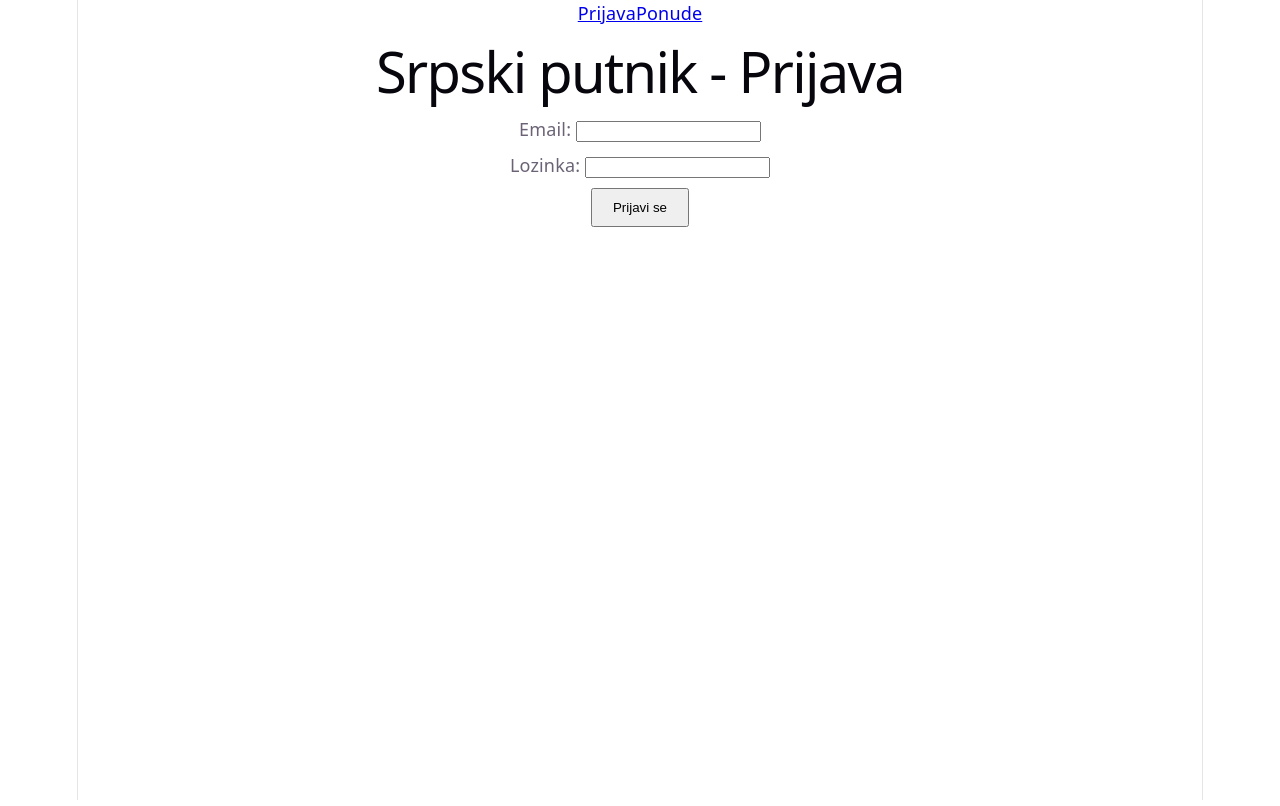
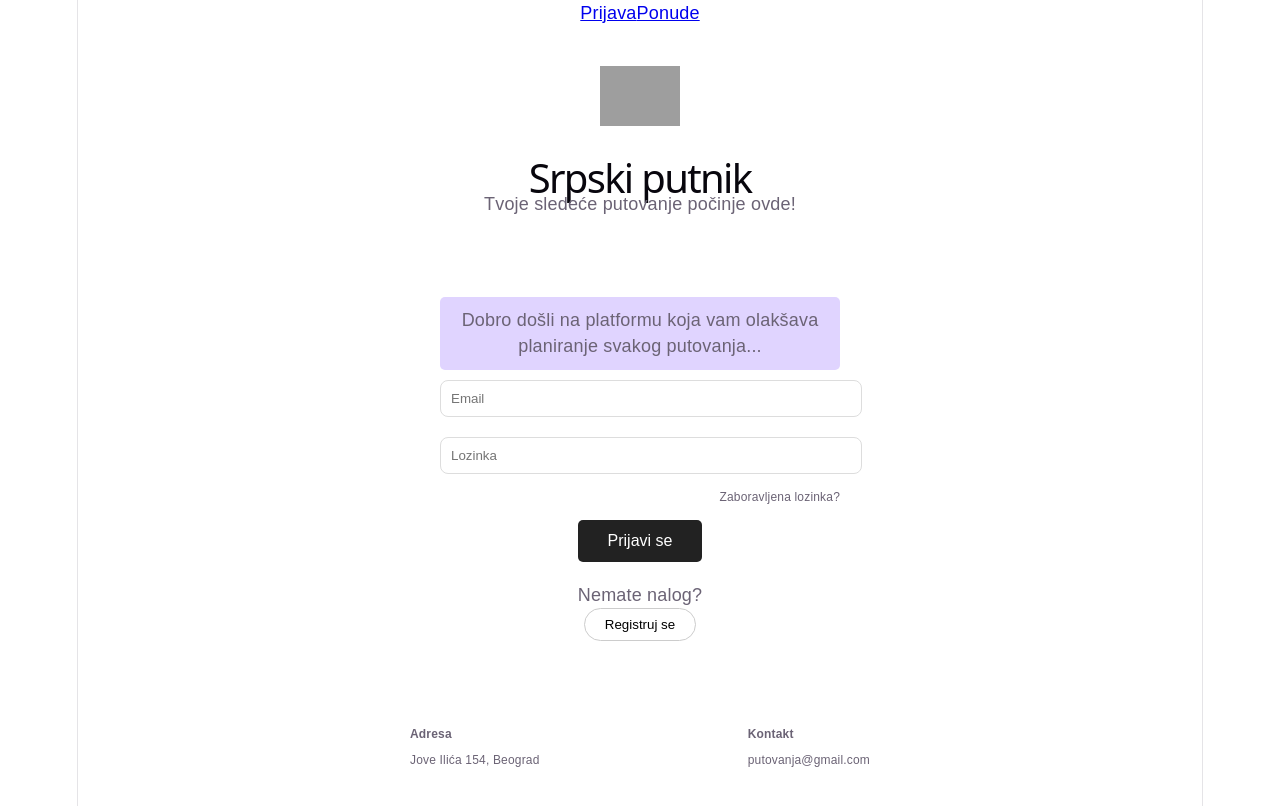
Before and after one commit to elab-development/klijentske-veb-tehnologije-i-skriptni-jezici-2025-26-2024-0250-veb-aplikacija-za-putovanja, a React (Vite) app: page / in a window 1280 px wide. Shown: the top 806 px of the page. Built offline with nearby package versions, Linux system fonts and the light colour scheme; grey boxes are pictures that could not be loaded.

Commit message:
Azuriran glavni css

```diff
--- a/src/App.css
+++ b/src/App.css
@@ -1,184 +1,111 @@
-.counter {
-  font-size: 16px;
-  padding: 5px 10px;
-  border-radius: 5px;
-  color: var(--accent);
-  background: var(--accent-bg);
-  border: 2px solid transparent;
-  transition: border-color 0.3s;
-  margin-bottom: 24px;
-
-  &:hover {
-    border-color: var(--accent-border);
-  }
-  &:focus-visible {
-    outline: 2px solid var(--accent);
-    outline-offset: 2px;
-  }
+:root {
+  --primary-red: #ff0000;
+  --dark-grey: #333;
+  --light-grey: #f4f4f4;
 }
 
-.hero {
-  position: relative;
-
-  .base,
-  .framework,
-  .vite {
-    inset-inline: 0;
-    margin: 0 auto;
+body {
+  margin: 0;
+  font-family: 'Arial', sans-serif;
+  background-color: #ffffff;
 }
 
-  .base {
-    width: 170px;
-    position: relative;
-    z-index: 0;
+.container {
+  max-width: 1100px;
+  margin: 0 auto;
+  padding: 40px 20px;
+  text-align: center;
 }
 
-  .framework,
-  .vite {
-    position: absolute;
+.navbar {
+  display: flex;
+  justify-content: space-between;
+  align-items: center;
+  padding: 15px 50px;
+  border-bottom: 1px solid #ddd;
 }
 
-  .framework {
-    z-index: 1;
-    top: 34px;
-    height: 28px;
-    transform: perspective(2000px) rotateZ(300deg) rotateX(44deg) rotateY(39deg)
-      scale(1.4);
+.navbar-links a {
+  margin-left: 20px;
+  text-decoration: none;
+  color: var(--dark-grey);
+  font-weight: bold;
 }
 
-  .vite {
-    z-index: 0;
-    top: 107px;
-    height: 26px;
-    width: auto;
-    transform: perspective(2000px) rotateZ(300deg) rotateX(40deg) rotateY(39deg)
-      scale(0.8);
-  }
+
+.btn-primary {
+  background-color: #222;
+  color: white;
+  padding: 12px 30px;
+  border: none;
+  border-radius: 5px;
+  cursor: pointer;
+  font-size: 16px;
+  margin-top: 10px;
 }
 
-#center {
-  display: flex;
-  flex-direction: column;
-  gap: 25px;
-  place-content: center;
-  place-items: center;
-  flex-grow: 1;
-
-  @media (max-width: 1024px) {
-    padding: 32px 20px 24px;
-    gap: 18px;
-  }
+.btn-secondary {
+  background-color: transparent;
+  border: 1px solid #ccc;
+  border-radius: 20px;
+  padding: 8px 20px;
+  cursor: pointer;
 }
 
-#next-steps {
-  display: flex;
-  border-top: 1px solid var(--border);
-  text-align: left;
-
-  & > div {
-    flex: 1 1 0;
-    padding: 32px;
-    @media (max-width: 1024px) {
-      padding: 24px 20px;
-    }
+.form-box {
+  max-width: 400px;
+  margin: 50px auto;
+  padding: 30px;
+  text-align: center;
 }
 
-  .icon {
-    margin-bottom: 16px;
-    width: 22px;
-    height: 22px;
+.input-field {
+  width: 100%;
+  padding: 10px;
+  margin: 10px 0;
+  border: 1px solid #ddd;
+  border-radius: 8px;
 }
 
-  @media (max-width: 1024px) {
-    flex-direction: column;
-    text-align: center;
-  }
+
+.offers-grid {
+  display: grid;
+  grid-template-columns: repeat(auto-fit, minmax(300px, 1fr));
+  gap: 30px;
+  margin-top: 40px;
 }
 
-#docs {
-  border-right: 1px solid var(--border);
-
-  @media (max-width: 1024px) {
-    border-right: none;
-    border-bottom: 1px solid var(--border);
-  }
+.offer-card {
+  border-radius: 15px;
+  overflow: hidden;
+  box-shadow: 0 4px 15px rgba(0,0,0,0.1);
+  text-align: left;
 }
 
-#next-steps ul {
-  list-style: none;
-  padding: 0;
-  display: flex;
-  gap: 8px;
-  margin: 32px 0 0;
-
-  .logo {
-    height: 18px;
+.offer-card img {
+  width: 100%;
+  height: 200px;
+  object-fit: cover;
 }
 
-  a {
-    color: var(--text-h);
-    font-size: 16px;
-    border-radius: 6px;
-    background: var(--social-bg);
-    display: flex;
-    padding: 6px 12px;
-    align-items: center;
-    gap: 8px;
-    text-decoration: none;
-    transition: box-shadow 0.3s;
-
-    &:hover {
-      box-shadow: var(--shadow);
-    }
-    .button-icon {
-      height: 18px;
-      width: 18px;
-    }
+.offer-info {
+  padding: 20px;
 }
 
-  @media (max-width: 1024px) {
-    margin-top: 20px;
-    flex-wrap: wrap;
-    justify-content: center;
 
-    li {
-      flex: 1 1 calc(50% - 8px);
+.review-item {
+  display: flex;
+  align-items: center;
+  gap: 20px;
+  text-align: left;
+  margin-bottom: 30px;
+  padding-bottom: 20px;
+  border-bottom: 1px solid #eee;
 }
 
-    a {
-      width: 100%;
-      justify-content: center;
-      box-sizing: border-box;
+.review-avatar {
+  width: 60px;
+  height: 60px;
+  border-radius: 50%;
+  background-color: #ddd;
 }
-  }
-}
-
-#spacer {
-  height: 88px;
-  border-top: 1px solid var(--border);
-  @media (max-width: 1024px) {
-    height: 48px;
-  }
-}
-
-.ticks {
-  position: relative;
-  width: 100%;
-
-  &::before,
-  &::after {
-    content: '';
-    position: absolute;
-    top: -4.5px;
-    border: 5px solid transparent;
-  }
-
-  &::before {
-    left: 0;
-    border-left-color: var(--border);
-  }
-  &::after {
-    right: 0;
-    border-right-color: var(--border);
-  }
-}
--- a/src/App.tsx
+++ b/src/App.tsx
@@ -1,3 +1,4 @@
+import './App.css';
 import { BrowserRouter as Router, Routes, Route } from 'react-router-dom';
 import Navbar from './components/Navbar';
 import Login from './pages/Login';
--- a/src/index.css
+++ b/src/index.css
@@ -109,3 +109,5 @@ code {
   padding: 4px 8px;
   background: var(--code-bg);
 }
+
+.container { max-width: 1200px; margin: auto; } i .review-card { border-bottom: 1px solid #ccc; }
--- a/src/pages/Login.tsx
+++ b/src/pages/Login.tsx
@@ -1,29 +1,47 @@
 import React, { useState } from 'react';
 import { useNavigate } from 'react-router-dom';
-import InputField from '../components/InputField';
-import CustomButton from '../components/CustomButton';
 
 const Login = () => {
     const [email, setEmail] = useState('');
-    const [pass, setPass] = useState('');
     const navigate = useNavigate();
 
-    const handleLogin = (e: React.FormEvent) => {
-        e.preventDefault();
-        if(email && pass) {
-            navigate('/search');
-        } else {
-            alert("Popunite polja!");
-        }
-    };
+    return (
+        <div className="container">
+            <img src="/logo-crveni.png" alt="Logo" style={{ width: '80px' }} />
+            <h1 style={{ fontSize: '40px', marginBottom: '0' }}>Srpski putnik</h1>
+            <p>Tvoje sledeće putovanje počinje ovde!</p>
 
-    return (
-        <form onSubmit={handleLogin}>
-            <h1>Srpski putnik - Prijava</h1>
-            <InputField label="Email" type="email" value={email} onChange={(e) => setEmail(e.target.value)} />
-            <InputField label="Lozinka" type="password" value={pass} onChange={(e) => setPass(e.target.value)} />
-            <CustomButton text="Prijavi se" type="submit" />
-        </form>
+            <div className="form-box">
+                <p style={{ background: '#e0d4ff', padding: '10px', borderRadius: '5px' }}>
+                    Dobro došli na platformu koja vam olakšava planiranje svakog putovanja...
+                </p>
+                <input
+                    className="input-field"
+                    type="email"
+                    placeholder="Email"
+                    onChange={(e) => setEmail(e.target.value)}
+                />
+                <input
+                    className="input-field"
+                    type="password"
+                    placeholder="Lozinka"
+                />
+                <p style={{ fontSize: '12px', textAlign: 'right' }}>Zaboravljena lozinka?</p>
+                <button className="btn-primary" onClick={() => navigate('/search')}>Prijavi se</button>
+
+                <p style={{ marginTop: '20px' }}>Nemate nalog?</p>
+                <button className="btn-secondary" onClick={() => navigate('/register')}>Registruj se</button>
+            </div>
+
+            <div style={{ display: 'flex', justifyContent: 'space-between', marginTop: '50px', fontSize: '12px', textAlign: 'left' }}>
+                <div>
+                    <p><strong>Adresa</strong><br/>Jove Ilića 154, Beograd</p>
+                </div>
+                <div>
+                    <p><strong>Kontakt</strong><br/>putovanja@gmail.com</p>
+                </div>
+            </div>
+        </div>
     );
 };
 
```
Lines whose indentation alone changed are shown as unchanged.
